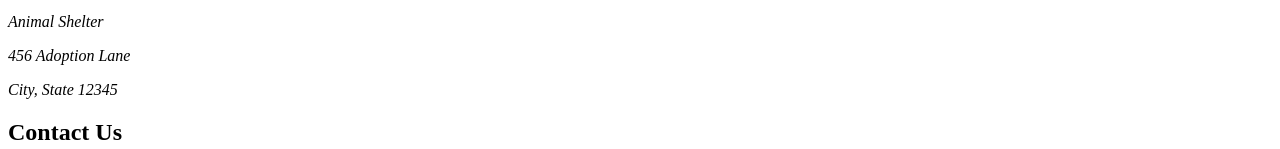
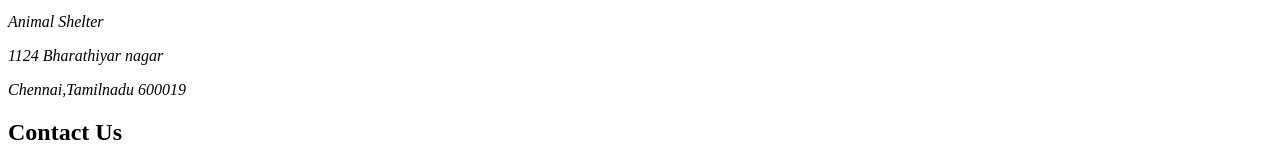
Before and after one commit to Chriseva24k/github-1, a plain HTML site: page index.html in a window 1280 px wide. Shown: the part 774-923 px from the top of the page. Drawn offline with Linux system fonts and the light colour scheme.

Commit message:
commited changes

```diff
--- a/index.html
+++ b/index.html
@@ -49,8 +49,8 @@
         <p>Provide a loving home to a pet in need by adopting from our shelter. Visit us at:</p>
         <address>
             <p>Animal Shelter</p>
-            <p>456 Adoption Lane</p>
-            <p>City, State 12345</p>
+            <p>1124 Bharathiyar nagar</p>
+            <p>Chennai,Tamilnadu 600019</p>
         </address>
     </section>
 
```
